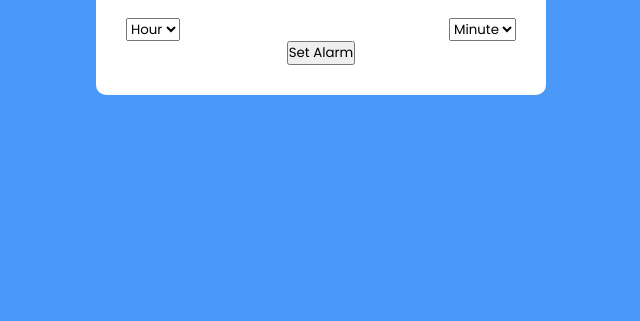
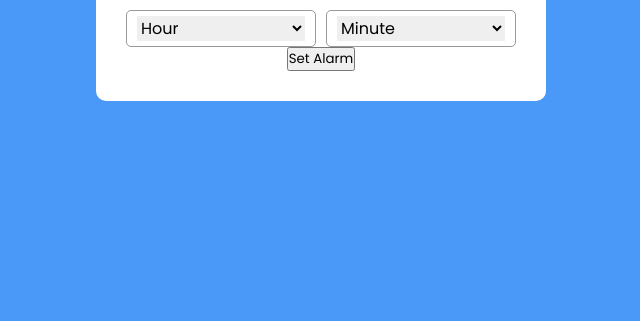
Before and after one commit to bahareseddigh/Alarm-Clock, a plain HTML site: page index.html in a window 1280 px wide. Shown: the part 479-800 px from the top of the page, without its empty margins (319-959 px from the left). Drawn offline with Linux system fonts and the light colour scheme.

Commit message:
set style on .controls and select element

```diff
--- a/style.css
+++ b/style.css
@@ -30,3 +30,16 @@ body{
     width: 100%;
     justify-content: space-between;
 }
+.content .controls{
+    border: 1px solid #999;
+    width: calc(100% / 2 - 5px);
+    padding: 5px 10px;
+    border-radius: 5px;
+}
+.content .controls select{
+    outline: 0;
+    border: 0;
+    font-size: 16px;
+    width: 100%;
+    cursor: pointer;
+}
```
